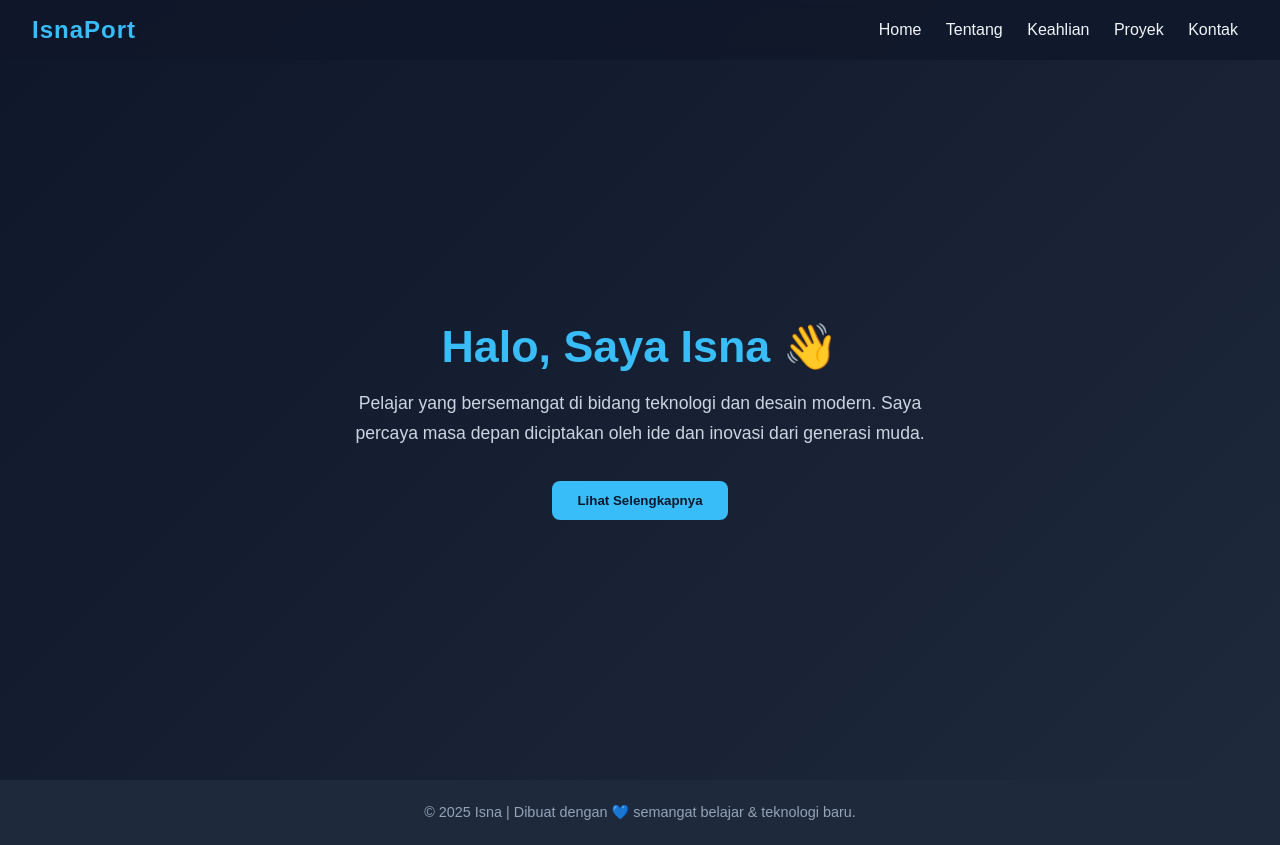
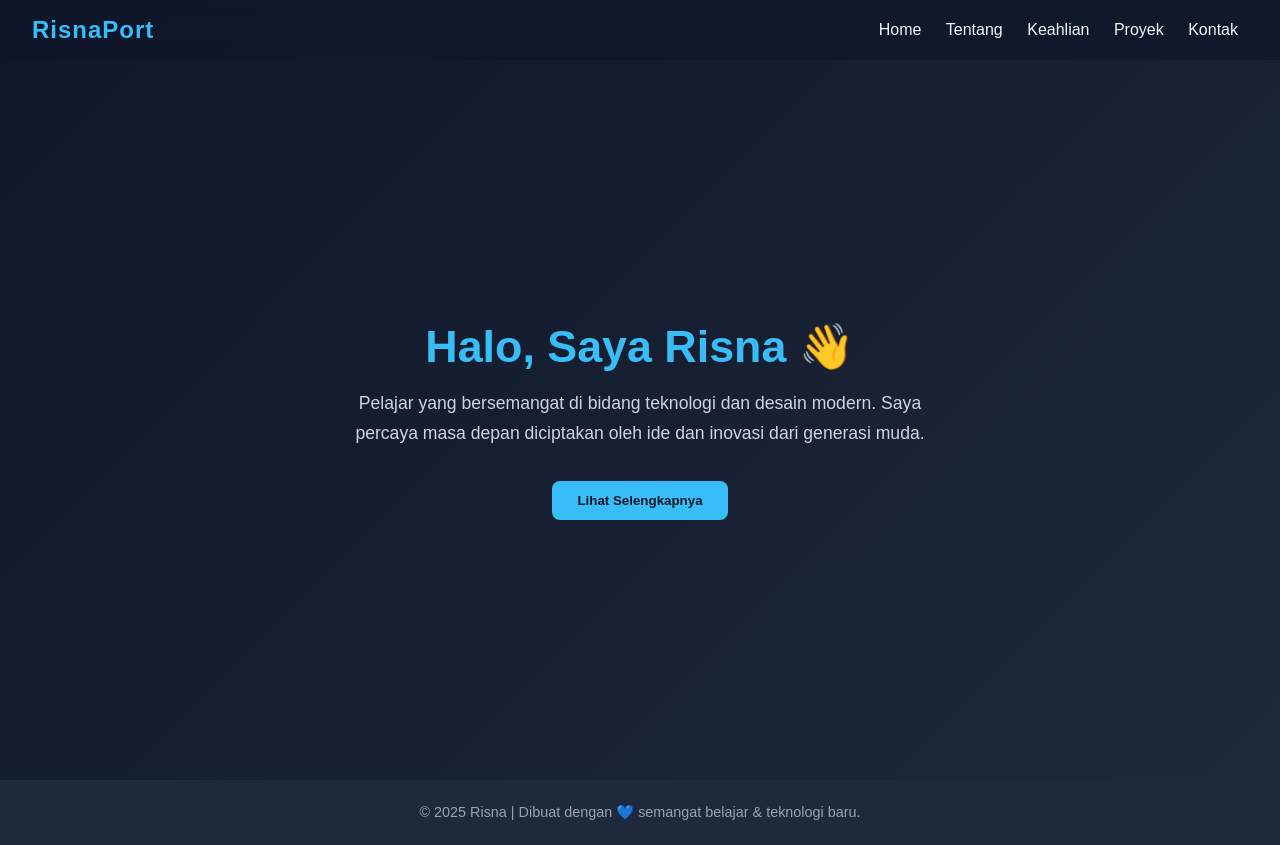
Before and after one commit to riznazzahraF-create/risna.github.io, a plain HTML site: page index.html in a window 1280 px wide. Drawn offline with Linux system fonts and the light colour scheme.

Commit message:
Update index.html
website

```diff
--- a/index.html
+++ b/index.html
@@ -3,7 +3,7 @@
 <head>
   <meta charset="UTF-8">
   <meta name="viewport" content="width=device-width, initial-scale=1.0">
-  <title>Portofolio Isna | Pelajar Teknologi Baru</title>
+  <title>Portofolio Risna | Pelajar Teknologi Baru</title>
   <link rel="stylesheet" href="https://cdnjs.cloudflare.com/ajax/libs/font-awesome/6.5.0/css/all.min.css">
 
   <style>
@@ -62,7 +62,6 @@
       display: block;
     }
 
-    /* Animasi */
     @keyframes fadeIn {
       from { opacity: 0; transform: translateY(30px); }
       to { opacity: 1; transform: translateY(0); }
@@ -108,7 +107,7 @@
       transform: scale(1.05);
     }
 
-    /* TENTANG */
+    /* BAGIAN LAIN */
     #about h3, #skills h3, #projects h3, #contact h3 {
       color: #38bdf8;
       font-size: 2rem;
@@ -203,7 +202,7 @@
 </head>
 <body>
   <header>
-    <h1>IsnaPort</h1>
+    <h1>RisnaPort</h1>
     <nav>
       <a href="#" onclick="showSection('home')">Home</a>
       <a href="#" onclick="showSection('about')">Tentang</a>
@@ -214,7 +213,7 @@
   </header>
 
   <section id="home" class="active">
-    <h2>Halo, Saya Isna 👋</h2>
+    <h2>Halo, Saya Risna 👋</h2>
     <p>Pelajar yang bersemangat di bidang teknologi dan desain modern.
     Saya percaya masa depan diciptakan oleh ide dan inovasi dari generasi muda.</p>
     <button onclick="showSection('about')">Lihat Selengkapnya</button>
@@ -247,7 +246,7 @@
       </div>
       <div class="project">
         <h4>Portfolio Soup Ayam</h4>
-        <p>Website awal perjalanan saya dalam dunia desain dan front-end, dengan tema kelompok pelajar kreatif.</p>
+        <p>Website awal perjalanan saya dalam dunia desain dan front-end, dengan tema pelajar kreatif.</p>
       </div>
       <div class="project">
         <h4>Desain UI Interaktif</h4>
@@ -268,7 +267,7 @@
   </section>
 
   <footer>
-    © 2025 Isna | Dibuat dengan 💙 semangat belajar & teknologi baru.
+    © 2025 Risna | Dibuat dengan 💙 semangat belajar & teknologi baru.
   </footer>
 
   <script>
```
